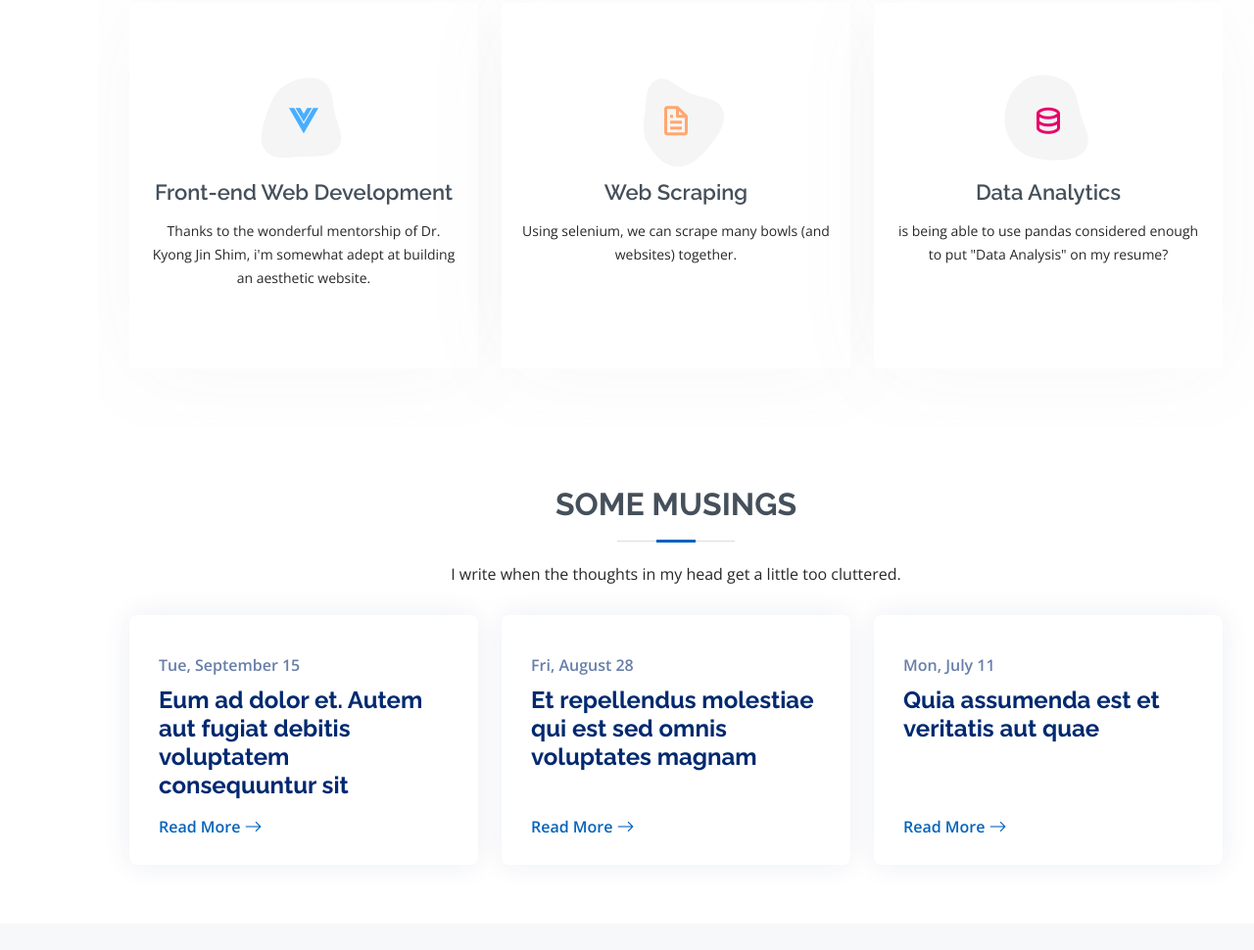
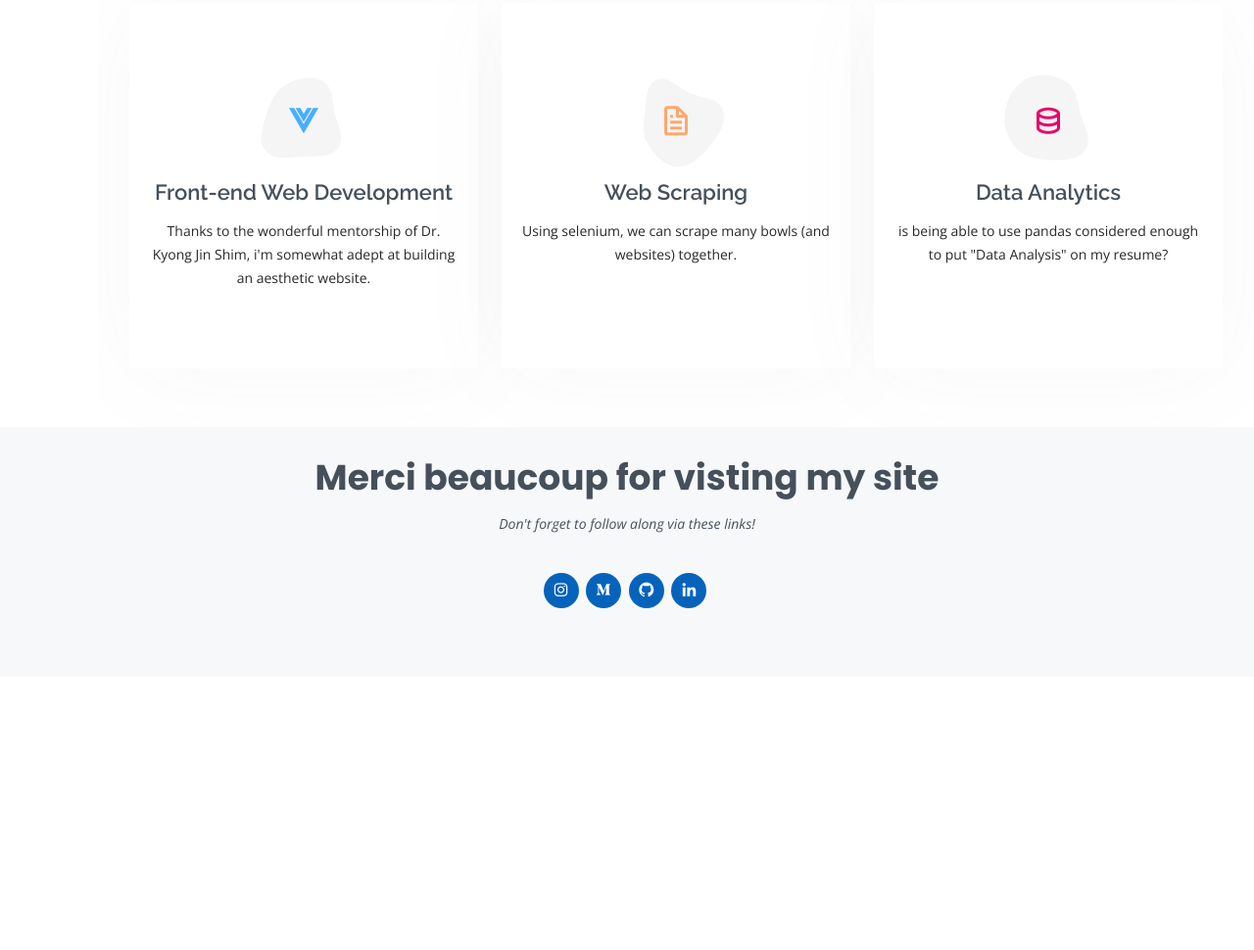
Before and after one commit to wooziecodes/wooziecodes.github.io, a plain HTML site: page index.html in a window 1280 px wide. Shown: the part 3932-4902 px from the top of the page at 98% size. After the commit the page ends 4623 px from the top, so only its background shows below. Drawn offline with nearby package versions, Linux system fonts and the light colour scheme.

Commit message:
remove blog

```diff
--- a/index.html
+++ b/index.html
@@ -322,7 +322,7 @@
 
 
 
-    <!-- ======= Recent Blog Posts Section ======= -->
+    <!-- ======= Recent Blog Posts Section =======
     <section id="recent-blog-posts" class="recent-blog-posts">
 
       <div class="container" data-aos="fade-up">
@@ -367,7 +367,7 @@
 
       </div>
 
-    </section><!-- End Recent Blog Posts Section -->
+    </section> End Recent Blog Posts Section -->
 
 
 
```
